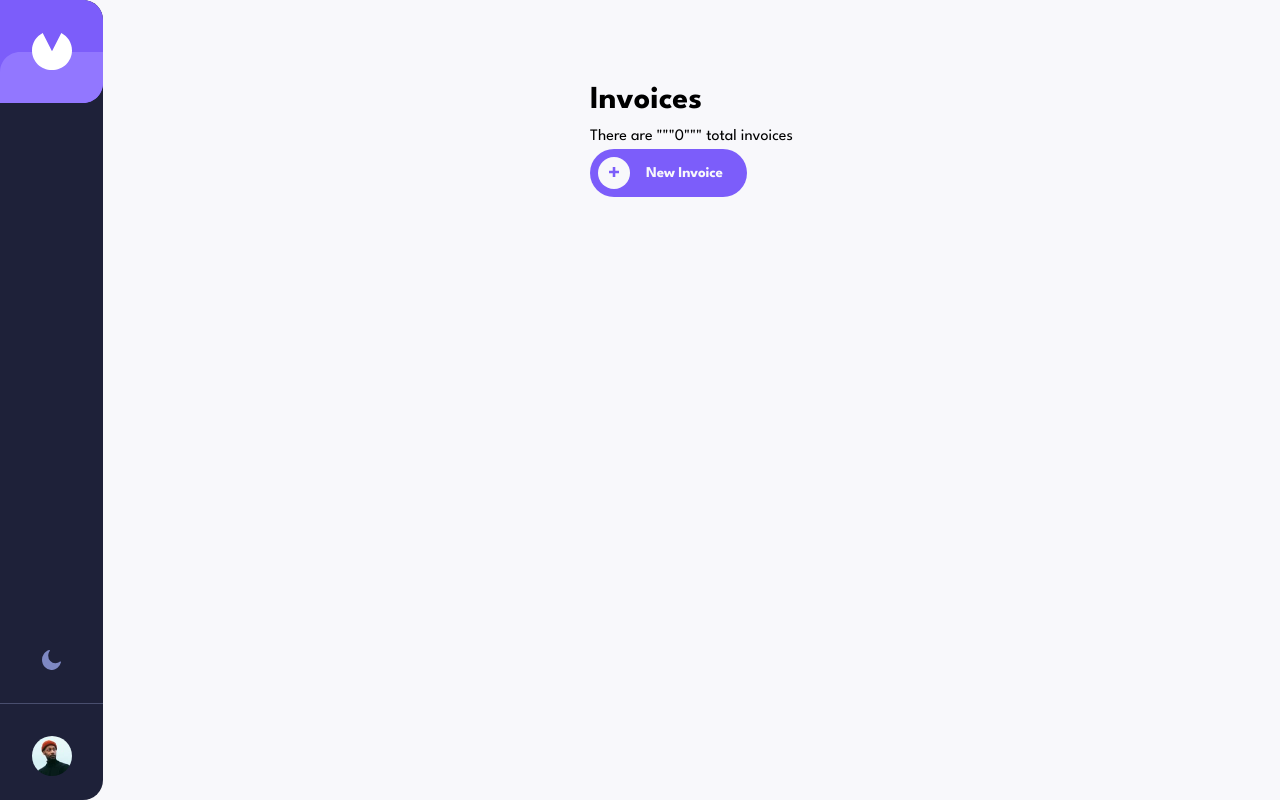
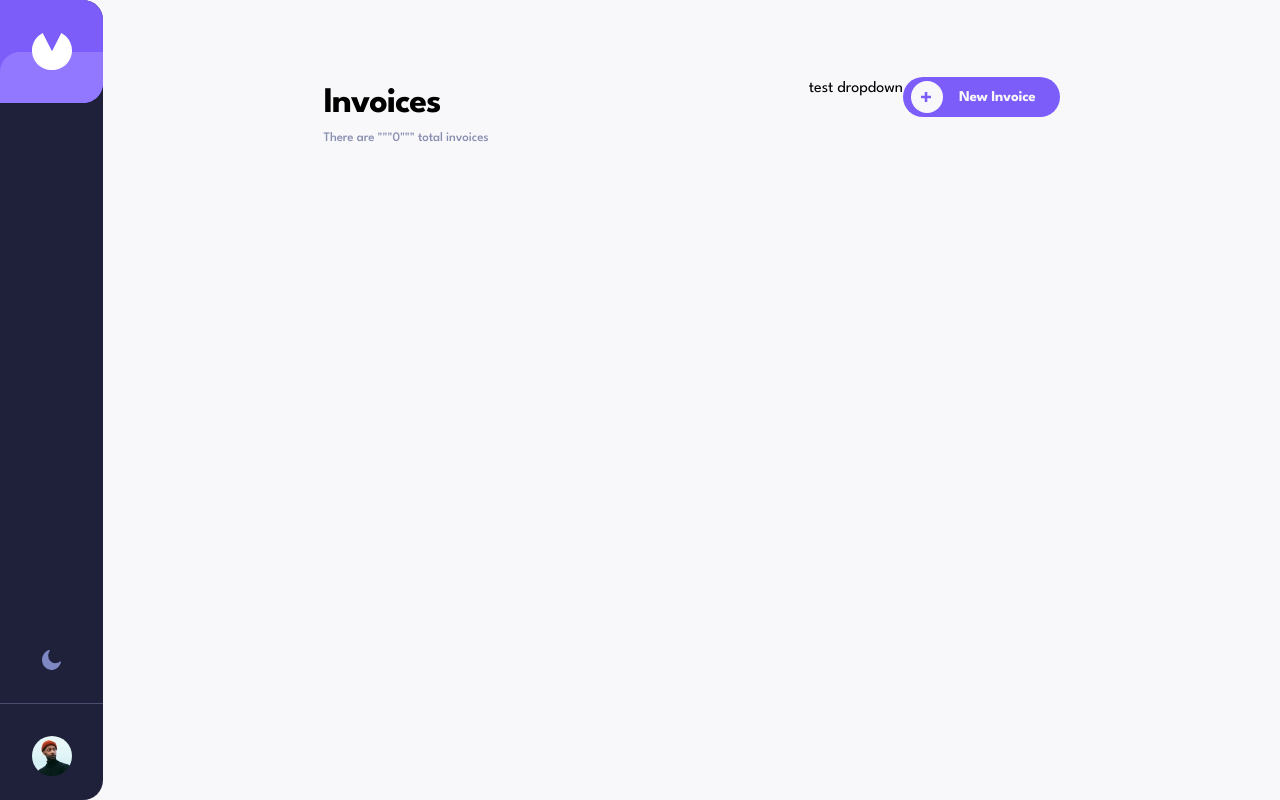
Before and after one commit to KoenCobra/invoice-app, a Vue app: page /invoices in a window 1280 px wide. Built offline with nearby package versions, Linux system fonts and the light colour scheme.

Commit message:
added header styling

```diff
--- a/src/components/AppButton.vue
+++ b/src/components/AppButton.vue
@@ -69,6 +69,7 @@ const filteredRipples = computed(() => {
 
 <style lang="scss" scoped>
 @import '../assets/sass/variables.scss';
+@import '../assets/sass/mixins.scss';
 .ti-btn {
   overflow: hidden;
   position: relative;
@@ -81,9 +82,7 @@ const filteredRipples = computed(() => {
 
   p {
     color: var(--white);
-    font-size: 0.9375rem;
-    font-weight: 700;
-    letter-spacing: -0.25px;
+    @include headingSmallVariant;
   }
 
   &.primary {
--- a/src/components/invoices/InvoicesHeader.vue
+++ b/src/components/invoices/InvoicesHeader.vue
@@ -8,11 +8,29 @@ import AppButton from '../AppButton.vue'
       <h1>Invoices</h1>
       <p>There are """0""" total invoices</p>
     </div>
-    <div class="filter-dropdown"></div>
+    <div class="filter-dropdown">test dropdown</div>
     <div class="new-invoice">
       <AppButton cssClass="primary" text="New Invoice" :isIcon="true" />
     </div>
   </div>
 </template>
 
-<style lang="scss" scoped></style>
+<style lang="scss" scoped>
+@import '../../assets/sass/variables.scss';
+@import '../../assets/sass/mixins.scss';
+
+.invoices-header {
+  width: 46rem;
+  display: grid;
+  grid-template-columns: 1fr auto auto;
+
+  h1 {
+    @include headingLarge;
+  }
+
+  p {
+    @include bodyVariant;
+    color: var(--gray);
+  }
+}
+</style>
```
